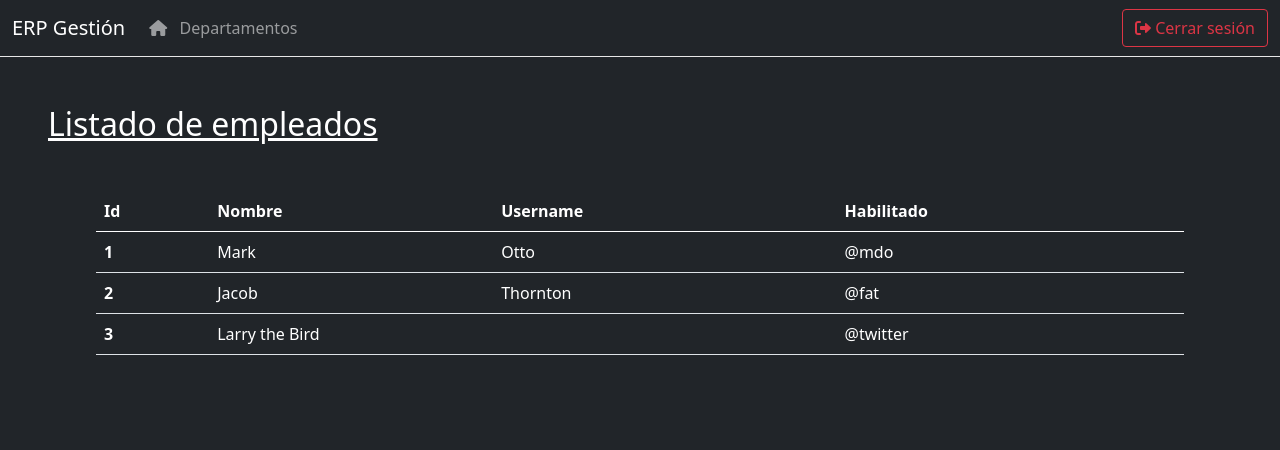
After one commit to adrianpisabarrogarcia/modulo-crm-departamentos, a Django app: page /rrhh/lista-usuarios/ in a window 1280 px wide. The commit adds this page. Shown: the top 450 px of the page. Run offline with Django 4.2, Linux system fonts and the light colour scheme; some libraries are stand-ins or nearby versions.

Commit message:
Departamentos sin lógica

```diff
--- a/departamentos/controllers/c_usuarios.py
+++ b/departamentos/controllers/c_usuarios.py
@@ -14,8 +14,6 @@ def proximo_usuario_id():
         return 1
     else:
         return usuarios[-1]['id'] + 1
-
-
 
 def registrar_usuario(request):
     #Nuevo usuario
@@ -50,15 +48,13 @@ def registrar_usuario(request):
 def iniciar_sesion(request):
     usuarios = leer_usuarios()
     for usuario in usuarios:
-        if usuario.username == request.POST['user'] and usuario.password == hashlib.md5(request.POST['password'].encode('utf8')).hexdigest():
+        if usuario.username == request.POST['user'] and usuario.password == hashlib.md5(request.POST['password'].encode('utf8')).hexdigest() and usuario.habilitado:
             request.session['id_usuario'] = usuario.id
             return True
     return False
 
-
 def leer_usuarios():
     usuariosJSON = leer_archivos("usuarios.json")
-    print(usuariosJSON)
     usuarios = []
     for usuario in usuariosJSON:
         usuarios.append(Usuario.fromJSON(usuario))
--- a/departamentos/static/css/styles.css
+++ b/departamentos/static/css/styles.css
@@ -0,0 +1,3 @@
+.navbar{
+    border-bottom: 1px solid #e7e7e7;
+}
--- a/departamentos/templates/layout.html
+++ b/departamentos/templates/layout.html
@@ -22,11 +22,14 @@
     <link rel="stylesheet" href="https://cdnjs.cloudflare.com/ajax/libs/font-awesome/6.1.1/css/all.min.css"
           integrity="sha512-KfkfwYDsLkIlwQp6LFnl8zNdLGxu9YAA1QvwINks4PhcElQSvqcyVLLD9aMhXd13uQjoXtEKNosOWaZqXgel0g=="
           crossorigin="anonymous" referrerpolicy="no-referrer"/>
+    <!-- Estilos personalizados -->
+    {% load static %}
+    <link rel="stylesheet" href="{% static 'css/styles.css' %}">
 
 </head>
-<body>
+<body class="text-white bg-dark">
 <header>
-    <nav class="navbar navbar-expand-lg navbar-dark bg-dark">
+    <nav class="navbar navbar-expand-lg navbar-dark bg-dark ">
         <div class="container-fluid">
             <a class="navbar-brand" href="#">ERP Gestión</a>
             <button class="navbar-toggler" type="button" data-bs-toggle="collapse"
@@ -36,7 +39,13 @@
             </button>
             <div class="collapse navbar-collapse" id="navbarSupportedContent">
                 <ul class="navbar-nav me-auto mb-2 mb-lg-0">
-                    <li class="nav-item dropdown">
+                    <li class="nav-item pl-2">
+                        <a class="nav-link " href="/departamentos" id="navbarDropdown" role="button"
+                           data-bs-toggle="" aria-expanded="false">
+                            <i class="fa-solid fa-house"></i> &nbsp; Departamentos
+                        </a>
+                    </li>
+                    <!--<li class="nav-item dropdown">
                         <a class="nav-link dropdown-toggle" href="#" id="navbarDropdown" role="button"
                            data-bs-toggle="dropdown" aria-expanded="false">
                             Departamentos
@@ -46,16 +55,16 @@
                             <li><a class="dropdown-item" href="#">Another action</a></li>
                             <li><a class="dropdown-item" href="#">Something else here</a></li>
                         </ul>
-                    </li>
+                    </li>-->
                 </ul>
                 <form class="d-flex">
-                    <a class="btn btn-outline-danger"><i class="fa-solid fa-right-from-bracket"></i>&nbsp;Cerrar sesión</a>
+                    <a class="btn btn-outline-danger" href="/sign-out"><i class="fa-solid fa-right-from-bracket"></i>&nbsp;Cerrar sesión</a>
                 </form>
             </div>
         </div>
     </nav>
 </header>
-<div class="container m-5 p-2 text-white bg-dark rounded">
+<div class="container-fluid p-5">
     {% block content %}
     {% endblock %}
 </div>
--- /dev/null
+++ b/departamentos/templates/rrhh/lista-usuarios.html
@@ -0,0 +1,41 @@
+{% extends "../layout.html" %}
+
+
+
+{% block content %}
+
+    <h2><u>Listado de empleados</u></h2>
+
+    <div class="m-5 text-white">
+        <table class="table text-white">
+            <thead>
+            <tr>
+                <th scope="col">Id</th>
+                <th scope="col">Nombre</th>
+                <th scope="col">Username</th>
+                <th scope="col">Habilitado</th>
+            </tr>
+            </thead>
+            <tbody>
+            <tr>
+                <th scope="row">1</th>
+                <td>Mark</td>
+                <td>Otto</td>
+                <td>@mdo</td>
+            </tr>
+            <tr>
+                <th scope="row">2</th>
+                <td>Jacob</td>
+                <td>Thornton</td>
+                <td>@fat</td>
+            </tr>
+            <tr>
+                <th scope="row">3</th>
+                <td colspan="2">Larry the Bird</td>
+                <td>@twitter</td>
+            </tr>
+            </tbody>
+        </table>
+    </div>
+
+{% endblock %}
--- a/departamentos/templates/sign-in.html
+++ b/departamentos/templates/sign-in.html
@@ -12,7 +12,7 @@
             <img class="img-responsive w-100 mb-5" style="" src="{% static '/img/logo-departamentos.png' %}" alt="logo">
             {% if error %}
                 <div class="alert alert-danger" role="alert">
-                    {{ error }}
+                    Usuario, contraseña incorrectos o cuenta deshabilitada 🤷🏻‍♂️
                 </div>
             {% endif %}
             <!-- Email input -->
--- a/departamentos/urls.py
+++ b/departamentos/urls.py
@@ -8,4 +8,6 @@ urlpatterns = [
     path('', views.index, name='index'),
     path("register/", views.register, name="register"),
     path("departamentos/", views.departamentos, name="departamentos"),
+    path("sign-out/", views.cerrar_sesion, name="cerrar_sesion"),
+    path("rrhh/lista-usuarios/", views.listar_usuarios, name="listar_usuarios"),
 ]
--- a/departamentos/views.py
+++ b/departamentos/views.py
@@ -4,6 +4,7 @@ from django.shortcuts import render
 from django.shortcuts import redirect
 from django.utils import timezone
 from departamentos.controllers.c_usuarios import registrar_usuario, iniciar_sesion
+from departamentos.controllers.c_permisos import permisos_departamentos
 
 #para iniciar sesion mediante post y get para el formulario
 def index(request):
@@ -11,7 +12,7 @@ def index(request):
         if iniciar_sesion(request):
             return redirect('/departamentos')
         else:
-            return render(request, 'sign-in.html', {'error': 'Usuario o contraseña incorrectos'})
+            return render(request, 'sign-in.html', {'error': True})
     return render(request, 'sign-in.html')
 
 
@@ -23,4 +24,16 @@ def register(request):
 
 
 def departamentos(request):
-    return render(request, 'departamentos.html')
+    if request.session.get('id_usuario'):
+        permisos = permisos_departamentos(request.session.get('id_usuario'))
+        return render(request, 'departamentos.html', {'permisos': permisos})
+    return redirect('/')
+
+def cerrar_sesion(request):
+    request.session.flush()
+    return redirect('/')
+
+
+
+def listar_usuarios(request):
+    return render(request, 'rrhh/lista-usuarios.html', {'usuarios': "usuarios"})
```
Also changed, not shown: departamentos/controllers/c_permisos.py (+13 -3 lines), departamentos/templates/departamentos.html (+26 -1 lines).
